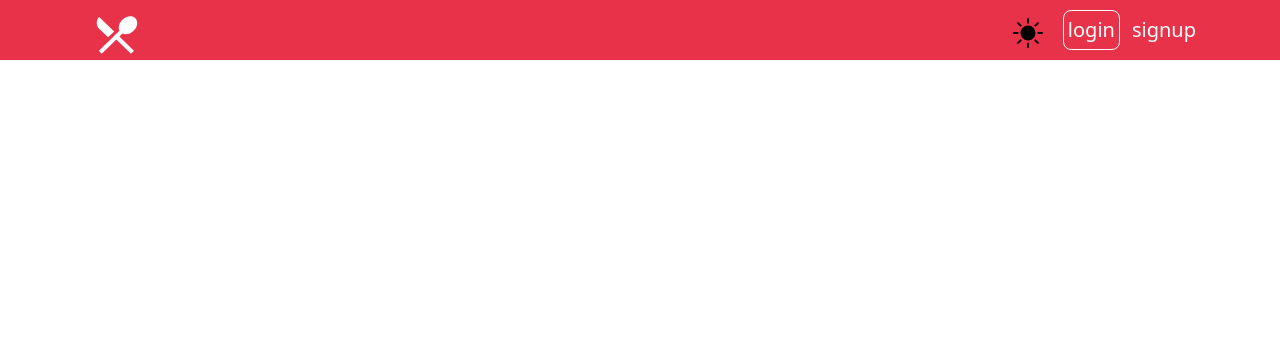
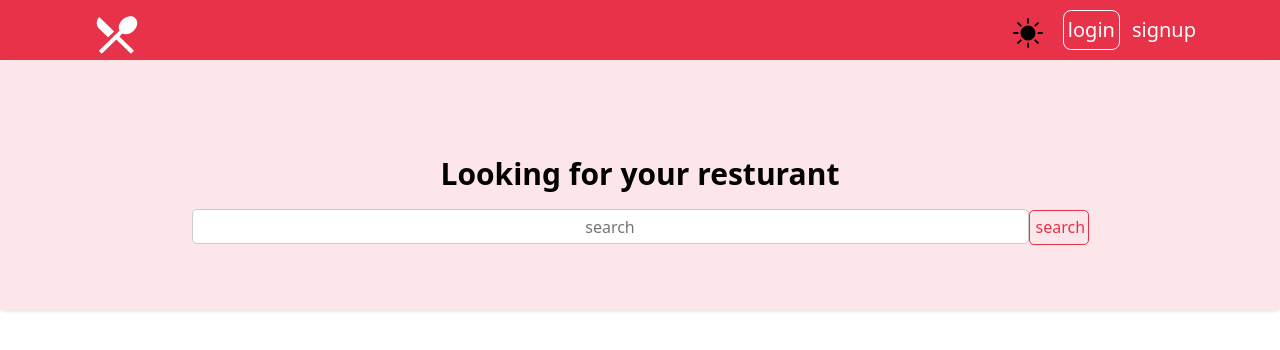
Before and after one commit to mmt20/nextjs-restaurant, a Next.js app: page / in a window 1280 px wide. Shown: the top 350 px of the page. Built offline with nearby package versions, Linux system fonts and the light colour scheme.

Commit message:
feat(search): update search button position and improve title text

```diff
--- a/app/components/home/search/search.module.css
+++ b/app/components/home/search/search.module.css
@@ -25,7 +25,7 @@
 .searchBtn {
   width: 60px;
   height: 35px;
-  margin-top: 20px;
+  margin-top: 10px;
   border: solid 1px var(--btn-color);
   border-radius: 5px;
   background-color: transparent;
--- a/app/components/home/search/search.tsx
+++ b/app/components/home/search/search.tsx
@@ -5,11 +5,11 @@ const { marginSearch, searchContainer, title, searchBtn, searchInput } = styles;
 const Search = () => {
   return (
     <div className={`${marginSearch} ${searchContainer}`}>
-      <div className="container w-100 d-flex flex-column justify-content-center align-items-center">
-        <h1 className={title}>search for a resturant</h1>
+      <div className="container w-100  d-flex flex-column justify-content-center align-items-center">
+        <h1 className={title}>Looking for your resturant</h1>
         <div className="w-100 d-flex justify-content-center align-items-center">
+          <input className={`${searchInput} w-75`} type="text" placeholder="search" />
           <button className={searchBtn}>search</button>
-          <input className={`${searchInput} w-75`} type="text" placeholder="search" />
         </div>
       </div>
     </div>
--- a/app/page.tsx
+++ b/app/page.tsx
@@ -1,7 +1,11 @@
+import Search from "@/components/home/search/search";
+
 export default function Home() {
   return (
     <div>
-      <main>HEllo</main>
+      <main>
+        <Search />
+      </main>
     </div>
   );
 }
```
